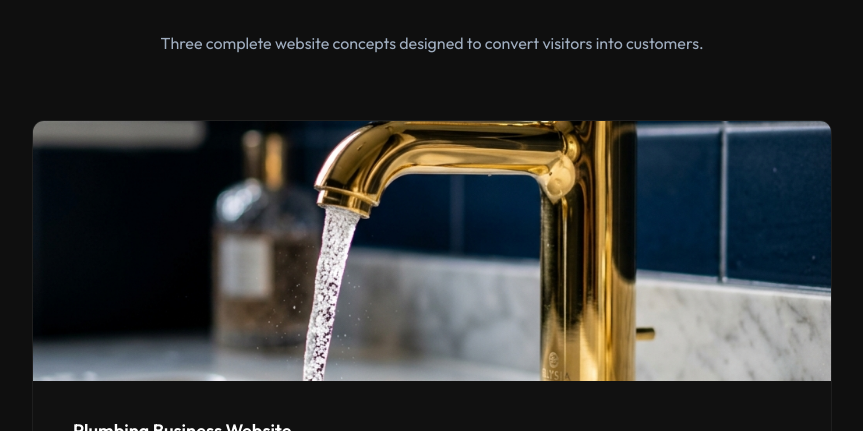
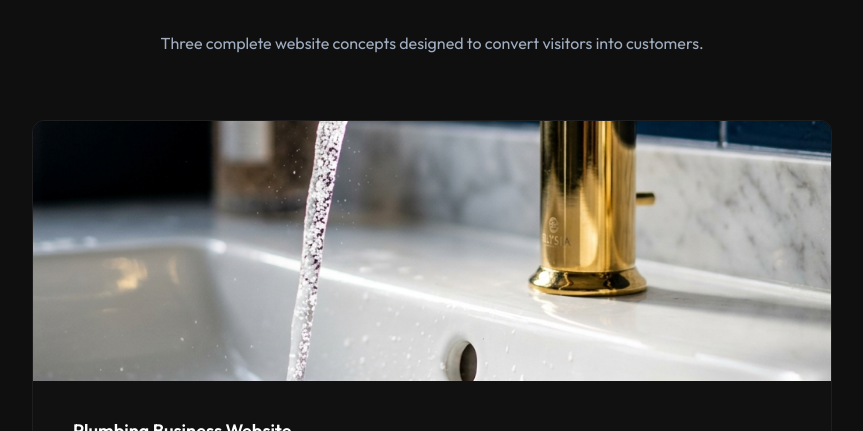
Before and after one commit to LocalSiteGrowth/localsitegrowth, a Next.js app: page / in a window 1280 px wide. Shown: the part 5820-6251 px from the top of the page, without its empty margins (208-1071 px from the left). Built offline with nearby package versions, Linux system fonts and the light colour scheme.

Commit message:
shift object position down by one third

```diff
--- a/components/DemoSites.tsx
+++ b/components/DemoSites.tsx
@@ -14,6 +14,7 @@ const demoSites = [
     heading: "Plumbing Business Website",
     body: "Clean, trust-building layout designed to turn visitors into service calls. Perfect for local plumbing businesses looking to grow online.",
     link: "/plumbing",
+    objectPosition: "center 75%",
   },
   {
     image: "https://imagedelivery.net/xaKlCos5cTg_1RWzIu_h-A/a181f1ec-cf95-4ff0-4712-f1dceca21b00/publicContain",
@@ -95,6 +96,7 @@ export default function DemoSites() {
                   alt={site.heading}
                   fill
                   className="object-cover group-hover:scale-105 transition-transform duration-700"
+                  style={{ objectPosition: (site as any).objectPosition || 'center' }}
                 />
               </div>
               <div className="p-7 md:p-10">
```
